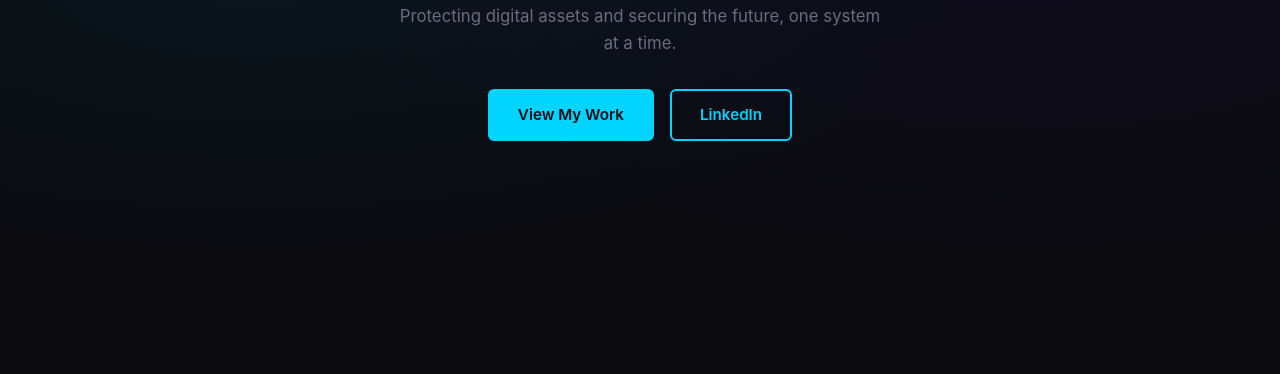
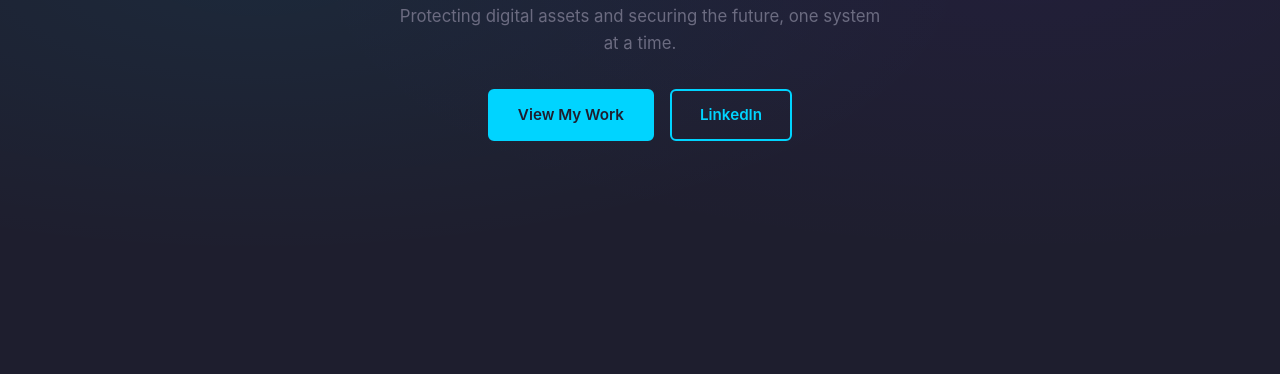
Before and after one commit to d7m112/Mywebsite, a plain HTML site: page index.html in a window 1280 px wide. Shown: the part 426-800 px from the top of the page. Drawn offline with Linux system fonts and the light colour scheme.

Commit message:
Lighten background colors
Co-Authored-By: Claude Opus 4.6 <noreply@anthropic.com>

```diff
--- a/index.html
+++ b/index.html
@@ -13,9 +13,9 @@
         }
 
         :root {
-            --bg-primary: #0a0a0f;
-            --bg-secondary: #12121a;
-            --bg-card: #1a1a2e;
+            --bg-primary: #1e1e2e;
+            --bg-secondary: #272740;
+            --bg-card: #2e2e4a;
             --accent: #00d4ff;
             --accent-hover: #00b8d9;
             --accent-glow: rgba(0, 212, 255, 0.15);
```
